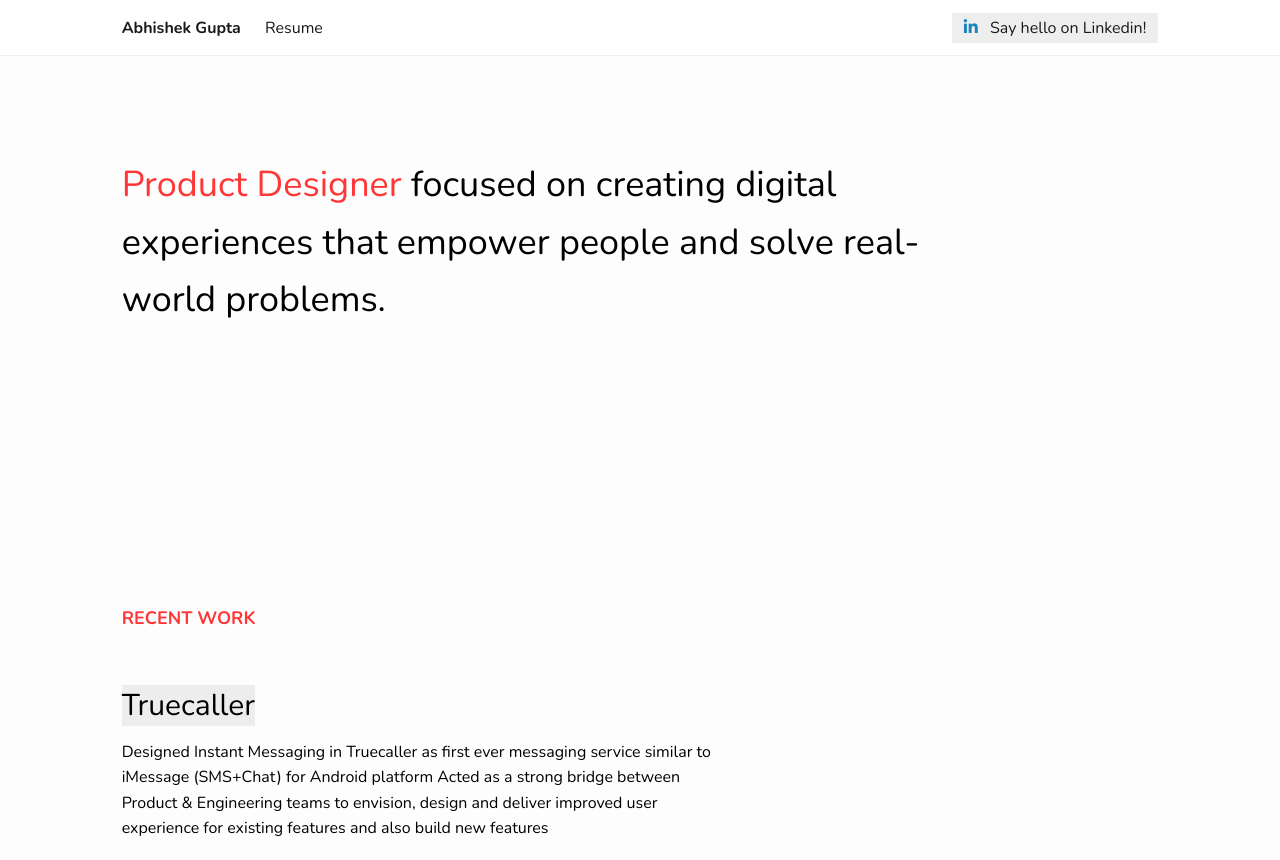
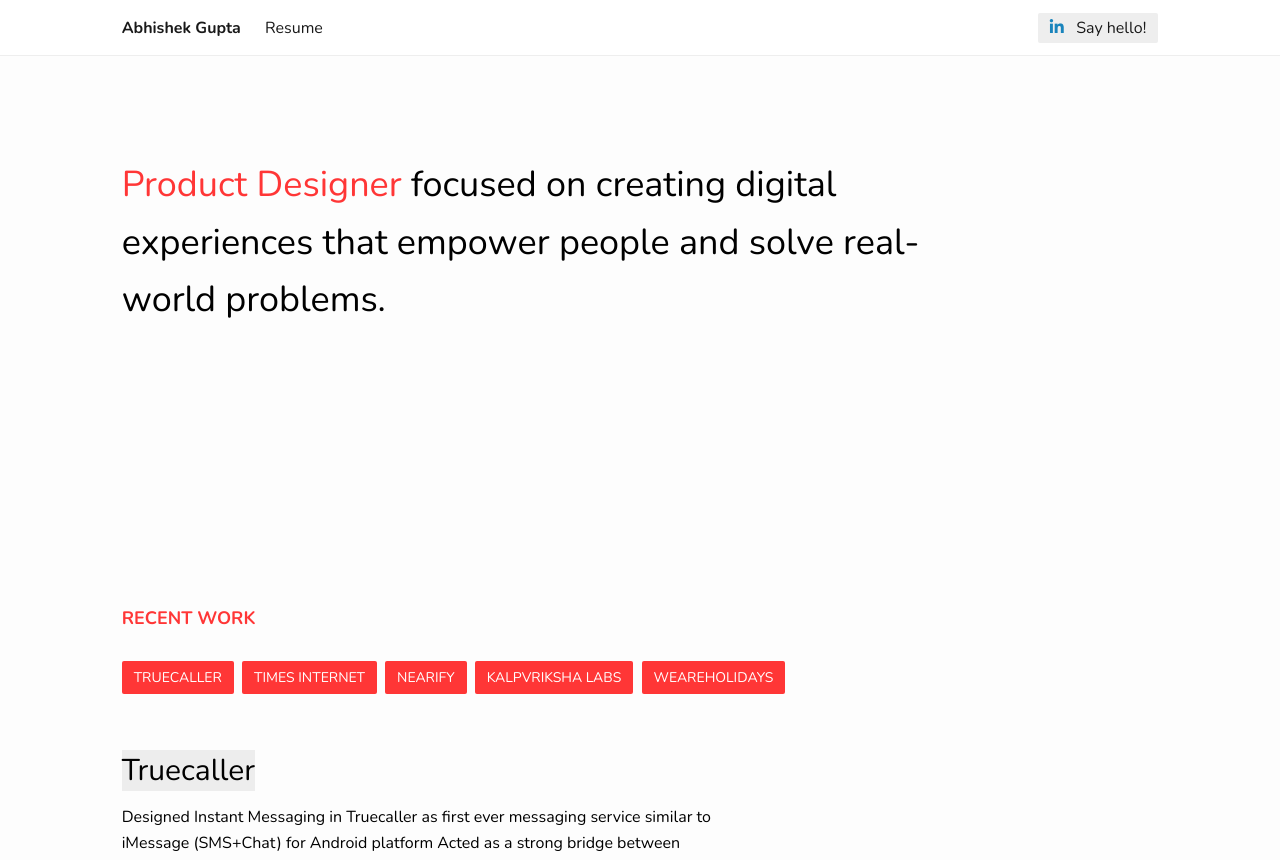
Before and after one commit to abhishekguptat/abhishekguptat.github.io, a Jekyll site: the page built from index.html, in a window 1280 px wide and 1400 px high, cut to the strip 0-860 px from the top of the window. Built offline with Jekyll 4.4.1, drawn with Linux system fonts in a browser that asks for light colours; nearby versions of some CDN libraries; the list of posts is cut into pages by our own code; some of the changed text lies outside the part shown.

Commit message:
Added project nav

```diff
--- a/_includes/footer.html
+++ b/_includes/footer.html
@@ -1,3 +1,6 @@
 <footer class="site-footer">
-
+  <div class="site-footer-text">
+    <p>Created with Jekyll and GitHub Pages</p>
+    <p>© Copyright 2019 <a href="https://www.linkedin.com/in/abhishekgpta/">Abhishek Gupta</a></p>
+  </div>
 </footer>
--- a/_includes/header.html
+++ b/_includes/header.html
@@ -11,7 +11,7 @@
           {% endif %}
         {% endfor %}
         <div class="social-links">
-          <a href="https://www.linkedin.com/in/abhishekgpta/" target="_blank"><i class="fab fa-linkedin-in"></i> &nbsp; Say hello on Linkedin!</a>
+          <a href="https://www.linkedin.com/in/abhishekgpta/" target="_blank"><i class="fab fa-linkedin-in"></i> &nbsp; Say hello!</a>
         </div>
       </nav>
     </div>
--- a/_sass/_base.scss
+++ b/_sass/_base.scss
@@ -63,11 +63,8 @@
     font-size: $small-font-size;
 }
 
-li {
-    > ul,
-    > ol {
-         margin-bottom: 0;
-    }
+ul {
+  list-style-type: none;
 }
 
 h1, h2, h3, h4, h5, h6 {
--- a/_sass/_layout.scss
+++ b/_sass/_layout.scss
@@ -43,6 +43,7 @@
     a {
       background-color: $grey-color-extra-light;
       padding: 4px 12px 4px 12px;
+      border-radius: 2px;
     }
     i {
       color: #0077B5;
@@ -71,7 +72,37 @@
   text-transform: uppercase;
   color: $theme-color;
   font-weight: 700;
+  margin-bottom: 32px;
 }
+
+.project-nav {
+  ul li {
+    display: inline-block;
+    text-transform: uppercase;
+    padding: 4px 12px 4px 12px;
+    margin-right: 4px;
+    background-color: $theme-color;
+    font-weight: 400;
+    border-radius: 2px;
+    font-size: 14px;
+  }
+  ul li a {
+    color: #fff;
+  }
+}
+
+.fixed-nav {
+  position: fixed;
+  top: 0;
+  left: 0;
+  width: 100%;
+  z-index: 99;
+  background-color: #fff;
+  height: 80px;
+  padding: 16px 0 0 0;
+  border-bottom: 1px $grey-color-extra-light solid;
+}
+
 .project {
   margin: 60px 0 120px 0;
 
@@ -118,17 +149,19 @@
  * Site footer  **********************************************************
  */
 .site-footer {
-border-top: 1px solid #e3e3e3;
-font-size: 10px;
-padding: 2px;
-color: #aaa;
-left:0px;
-bottom:0px;
-width:100%;
+  background-color: $theme-color;
+  text-align: center;
+  border-top: 1px solid #e3e3e3;
+  font-size: 13px;
+  font-weight: 300;
+  padding: 8px;
+  color: #fff;
+  width:100%;
 }
 
-.site-footer p {
-    margin-bottom: 0; // Remove margin set in _sass/_base.scss for vertical rythm
+.site-footer a {
+  color: #fff;
+  font-weight: 700;
 }
 
 // Resume page
--- a/index.html
+++ b/index.html
@@ -15,10 +15,23 @@
         <h4 class="section-title">Recent Work</h4>
       </div>
     </div>
+    <nav id="project-nav" class="project-nav">
+      <div class="row">
+        <div class="col-md-12 col-md-offset-1">
+          <ul>
+            <li><a href="#project1">Truecaller</a></li>
+            <li><a href="#project2">Times Internet</a></li>
+            <li><a href="#project3">Nearify</a></li>
+            <li><a href="#project4">Kalpvriksha Labs</a></li>
+            <li><a href="#project5">WeAreHolidays</a></li>
+          </ul>
+        </div>
+      </div>
+    </nav>
 
     <!-- Project 1 - Truecaller -->
 
-    <div id="project1"class="project">
+    <div id="project1" class="project">
       <div class="row text-block">
         <div class="col-md-6 col-md-offset-1">
           <h2 class="project-title"><span>Truecaller</span></h2>
@@ -47,7 +60,7 @@
     <!-- Project 2 - Times Internet -->
 
     <div id="project2" class="project">
-      <div class="row project-header text-block">
+      <div class="row text-block">
         <div class="col-md-6 col-md-offset-1">
           <h2 class="project-title"><span>Whatshot (Times Internet) Android & iOS Apps</span></h2>
           <div class="project-desc">
@@ -86,5 +99,50 @@
       </div>
     </div>
 
+    <!-- Project 3 - Nearify -->
+
+    <div id="project3" class="project">
+      <div class="row text-block">
+        <div class="col-md-6 col-md-offset-1">
+          <h2 class="project-title"><span>Nearify Android & iOS Apps</span></h2>
+          <div class="project-desc">
+            <p>With Nearify one can discover events happening around her anywhere in the world. Nearify was co-founded by ex-IIT and ex-MIT people.
+In a period of three months, after that Nearify was acqui-hired by Times Internet, I worked on introducing new features e.g. event creation, plugging in rich social aspect and design improvements of overall app. Actively managed the implementation of new features till they saw daylight.
+</p>
+          </div>
+        </div>
+      </div>
+    </div>
+
+    <!-- Project 4 - Kalpvriksha Labs -->
+
+    <div id="project4" class="project">
+      <div class="row text-block">
+        <div class="col-md-6 col-md-offset-1">
+          <h2 class="project-title"><span>Kalpavriksha Labs Android App</span></h2>
+          <div class="project-desc">
+            <p>Co-founded by Ankush Singla (IIT Delhi, Stanford, Facebook), Kalpavriksha labs wanted to make an app that let someone order lab tests and health packages for herself and her family and get test results and longitudinal health data in a easy and sharable format.
+I worked with Ankush on product features, customer experience and interface and interaction design of the app.
+ </p>
+          </div>
+        </div>
+      </div>
+    </div>
+
+    <!-- Project 5 - WeAreHolidays -->
+
+    <div id="project5" class="project">
+      <div class="row text-block">
+        <div class="col-md-6 col-md-offset-1">
+          <h2 class="project-title"><span>WeAreHolidays Website and Bia Travel App</span></h2>
+          <div class="project-desc">
+            <p>ave users access to real itineraries, travelogues, editorial articles and travel sellers in a single platform.
+I worked on its design and then on the front-end dev to quickly roll out a MVP using a Wordpress theme.
+</p>
+          </div>
+        </div>
+      </div>
+    </div>
+
   </div>
 </div>
--- a/js/script.js
+++ b/js/script.js
@@ -1,9 +1,23 @@
-$(document).ready(function() {
-  var current = location.pathname;
-  $('.site-header a').each(function(){
-    var $this = $(this);
-    if($this.attr('href').indexOf(current) !== -1) {
-      $this.addClass('');
+$(document).ready(function(){
+
+  // Sticky navigation
+  const sticky = $("#project-nav");
+  const stickyOffset = sticky.offset().top;
+
+  $(window).scroll(function(){
+    var scroll = $(window).scrollTop();
+    if (scroll >= stickyOffset) {
+      sticky.addClass('fixed-nav');
+    } else {
+      sticky.removeClass('fixed-nav');
     }
-  })
-})
+  });
+
+  // Smooth scroll
+  $('#project-nav a').click(function () {
+    var y = $(this).attr('href');
+    $('html, body').animate({
+        scrollTop: $(y).offset().top
+    }, 2000);
+  });
+});
```
Also changed, not shown: 9 other files.
